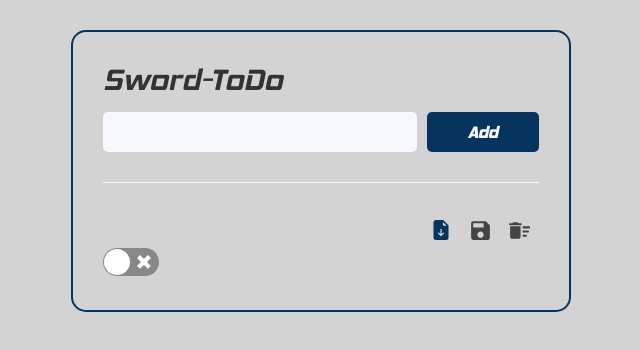
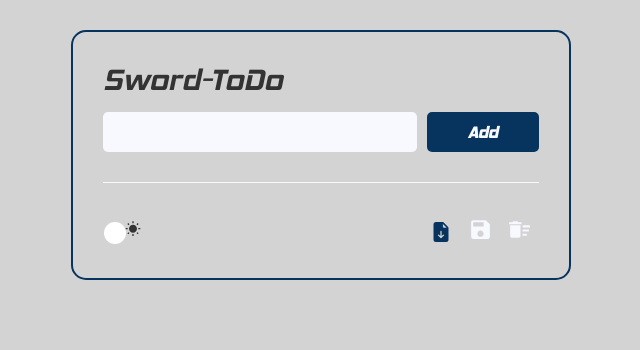
Before and after one commit to gabriel-dp/Sword-ToDo, a React (Create React App) app: page / in a window 1280 px wide. Shown: the top 350 px of the page, without its empty margins (319-959 px from the left). Built offline with nearby package versions, Linux system fonts and the light colour scheme.

Commit message:
switch themes

```diff
--- a/src/App.jsx
+++ b/src/App.jsx
@@ -1,7 +1,6 @@
 import React, { useState, useEffect } from 'react';
 import {v4 as uuidv4} from 'uuid';
 import { BrowserRouter, Routes, Route } from 'react-router-dom';
-import Switch from 'react-switch';
 
 import { ThemeProvider } from 'styled-components';
 import GlobalStyle from './style/global';
@@ -159,9 +158,7 @@ const App = () => {
 			<div className='container'>
 				<Routes>
 					<Route
-						path="/" exact
-						element={
-							<>
+						path="/" exact element={
 							<TaskList
 								tasks={tasks}
 								handleTaskAddition={handleTaskAddition}
@@ -169,12 +166,9 @@ const App = () => {
 								handleChangeOrder={handleChangeOrder}
 								handleImportTasks={handleImportTasks}
 								handleDeleteAll={handleDeleteAll}
+								toggleTheme={ToggleTheme}
+								theme={theme}
 							/>
-								<Switch
-									onChange={ToggleTheme}
-									checked={theme.title === 'dark'}
-								/>
-							</>
 						}
 						/>
 					<Route
--- a/src/components/TaskList/ManageTasks/index.jsx
+++ b/src/components/TaskList/ManageTasks/index.jsx
@@ -1,10 +1,11 @@
 import React, { useState, useEffect } from 'react';
 import { BsFileEarmarkArrowDownFill } from 'react-icons/bs';
-import { MdSave, MdDeleteSweep } from 'react-icons/md';
+import { MdSave, MdDeleteSweep, MdWbSunny, MdNightlightRound } from 'react-icons/md';
+import Switch from 'react-switch';
 
 import { Divisor, ManageContainer, ManageButton } from "./styles";
 
-const ManageTasks = ({tasks, handleImportTasks, handleDeleteAll}) => {
+const ManageTasks = ({tasks, handleImportTasks, handleDeleteAll, toggleTheme, theme}) => {
 
     const [uploadedFile, setUploadedFile] = useState(null);
 
@@ -45,18 +46,31 @@ const ManageTasks = ({tasks, handleImportTasks, handleDeleteAll}) => {
         <>
             <Divisor/>
             <ManageContainer>
+                <div>
+                    <Switch
+                        onChange={toggleTheme}
+                        checked={theme.title === 'dark'}
+                        checkedIcon={<MdNightlightRound/>}
+                        uncheckedIcon={<MdWbSunny/>}
+                        height={24}
+                        offColor=''
+                        onColor=''
+                    />
+                </div>
+                <div>
                     <ManageButton className='importFile'>
                         <label htmlFor='file-upload'>
                             <input id='file-upload' type='file' onChange={onFileChange}/>
                             <BsFileEarmarkArrowDownFill/>
                         </label>
                     </ManageButton>
-                <ManageButton className='saveTasks' onClick={FileExport} style={(tasks.length === 0) ? {color:'#444', cursor:'auto'} : {color:'aquamarine'}}>
+                    <ManageButton className='saveTasks' onClick={FileExport} tasksEmpty={tasks.length === 0}>
                         <MdSave/>
                     </ManageButton>
-                <ManageButton className='deleteAll' onClick={handleDeleteAll} style={(tasks.length === 0) ? {color:'#444', cursor:'auto'} : {color:'aquamarine'}}>
+                    <ManageButton className='deleteAll' onClick={handleDeleteAll} tasksEmpty={tasks.length === 0}>
                         <MdDeleteSweep/>
                     </ManageButton>
+                </div>
             </ManageContainer>
         </>
     );
--- a/src/components/TaskList/ManageTasks/styles.js
+++ b/src/components/TaskList/ManageTasks/styles.js
@@ -16,7 +16,7 @@ export const ManageContainer = styled.div`
     height: 30px;
     margin-top: 35px;
     display: flex;
-    justify-content: flex-end;
+    justify-content: space-between;
     align-items: center;
 
     @media (max-device-width: 500px) {
@@ -52,13 +52,11 @@ export const ManageButton = styled.button`
         margin-right: 3px;
     }
 
-    &.saveTasks {
-        color: red;
-        transition: color 0.5s ease;
-    }
-
+    &.saveTasks,
     &.deleteAll {
-        transition: color 0.5s ease;
+        color: ${props => props.tasksEmpty ? props.theme.colors.element : props.theme.colors.primary};
+        cursor: ${props => props.tasksEmpty ? 'auto' : 'pointer'};
+        transition: color 0.3s ease;
     }
 
 
--- a/src/components/TaskList/Task/index.jsx
+++ b/src/components/TaskList/Task/index.jsx
@@ -53,13 +53,11 @@ const Task = ({index, task, handleChangeComplete, handleChangeOrder}) => {
 		>
 			<TaskContainer
 				onClick={handleTaskDetailsClick}
-				style={task.completed ?
-					{color:'lightgray', textDecoration: 'line-through'} :
-					{borderLeft: `8px solid ${task.color}`}
-				}
+				taskCompleted={task.completed}
+				taskColor={task.color}
 				ref={nodeRef}
 			>
-				<TaskTitleContainer	style={task.completed ? {marginLeft: 8} : {}}>
+				<TaskTitleContainer>
 					<p>{task.title}</p>
 				</TaskTitleContainer>
 				<ButtonsContainer>
--- a/src/components/TaskList/Task/styles.js
+++ b/src/components/TaskList/Task/styles.js
@@ -8,7 +8,9 @@ export const TaskContainer = styled.div`
     border-radius: 5px;
     justify-content: space-between;
     align-items: center;
-    color: ${props => props.theme.colors.text};
+    color: ${props => !props.taskCompleted ? props.theme.colors.text : props.theme.colors.gray};
+    text-decoration: ${props => props.taskCompleted ? 'line-through' : 'none'};
+    border-left: ${props => !props.taskCompleted ? `8px solid ${props.taskColor}` : '8px solid transparent'};
     cursor: pointer;
     user-select: none;
     transition: background 0.2s ease;
@@ -23,6 +25,13 @@ export const TaskContainer = styled.div`
         border-radius: 10px;
     }
 `;
+
+/*
+style={task.completed ?
+    {color:'lightgray', textDecoration: 'line-through'} :
+    {borderLeft: `8px solid ${task.color}`}
+}
+*/
 
 export const TaskTitleContainer = styled.div`
     width: 80%;
@@ -51,7 +60,7 @@ export const ButtonsContainer = styled.div`
 
 export const DescriptionIcon = styled.div`
     font-size: 15px;
-    color: #888;
+    color: ${props => props.theme.colors.primary};
     margin-right: 7px;
 
     @media (max-device-width: 500px) {
--- a/src/components/TaskList/TaskList.jsx
+++ b/src/components/TaskList/TaskList.jsx
@@ -5,7 +5,7 @@ import AddTask from './AddTask';
 import Task from './Task';
 import ManageTasks from './ManageTasks'
 
-const TaskList = ({tasks, handleTaskAddition, handleChangeComplete, handleChangeOrder, handleImportTasks, handleDeleteAll}) => {
+const TaskList = ({tasks, handleTaskAddition, handleChangeComplete, handleChangeOrder, handleImportTasks, handleDeleteAll, toggleTheme, theme}) => {
     return (
         <>
             <Header text="Sword-ToDo"/>
@@ -25,6 +25,8 @@ const TaskList = ({tasks, handleTaskAddition, handleChangeComplete, handleChange
                 tasks={tasks}
                 handleImportTasks={handleImportTasks}
                 handleDeleteAll={handleDeleteAll}
+                toggleTheme={toggleTheme}
+                theme={theme}
             />
         </>
     );
```
Lines whose indentation alone changed are shown as unchanged.
